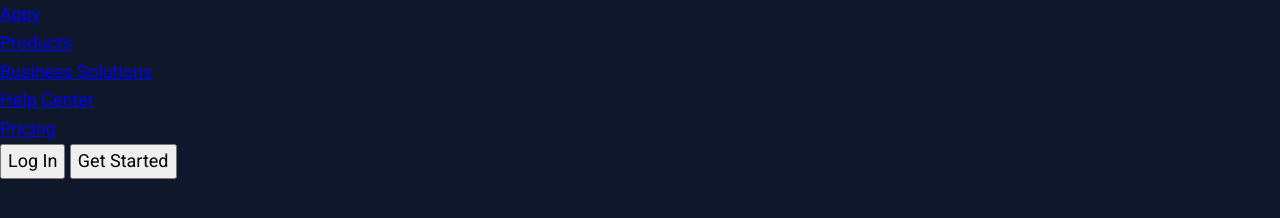
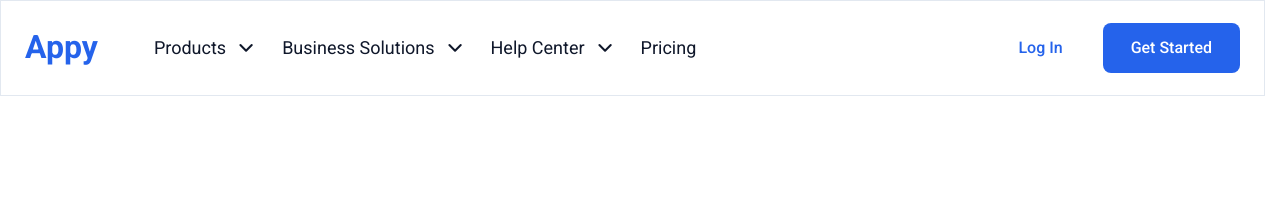
Before and after one commit to sbyrzhn/appy, a plain HTML site: page index.html in a window 1280 px wide. Drawn offline with Linux system fonts and the light colour scheme.

Commit message:
feat(header): add css styles

```diff
--- a/index.html
+++ b/index.html
@@ -8,6 +8,7 @@
 	</head>
 	<body>
 		<header class="header">
+			<div class="header-left">
 				<a href="/" class="logo">Appy</a>
 				<nav class="header-menu">
 					<ul class="header-menu-list">
@@ -27,9 +28,10 @@
 						</li>
 					</ul>
 				</nav>
+			</div>
 			<div class="header-actions">
-				<button type="button" class="header-login-button">Log In</button>
-				<button type="button" class="header-get-started-button">
+				<button type="button" class="header-login-button button">Log In</button>
+				<button type="button" class="header-get-started-button button">
 					Get Started
 				</button>
 			</div>
--- a/styles/base/globals.css
+++ b/styles/base/globals.css
@@ -3,8 +3,13 @@ body {
 	font-weight: 400;
 	line-height: 1.6;
 	font-family: var(--font-family);
-	background-color: var(--color-dark);
-	color: var(--color-light-gray);
+	background-color: var(--color-light);
+	color: var(--color-dark);
+}
+
+a {
+	color: var(--color-dark);
+	text-decoration: none;
 }
 
 h2 {
--- /dev/null
+++ b/styles/blocks/header.css
@@ -0,0 +1,64 @@
+.header {
+	display: flex;
+	align-items: center;
+	justify-content: space-between;
+	column-gap: 24px;
+	padding-inline: 24px;
+	height: 96px;
+	border: 1px solid #e2e8f0;
+}
+
+.header-left {
+	display: flex;
+	align-items: center;
+	column-gap: 48px;
+}
+
+.logo {
+	font-size: 32px;
+	font-weight: 700;
+	color: var(--color-accent);
+}
+
+.header-menu-list {
+	display: flex;
+	column-gap: 8px;
+}
+
+.header-menu-link {
+	display: inline-flex;
+	align-items: center;
+	padding: 12px 8px;
+	column-gap: 8px;
+}
+
+.header-menu-link.has-dropdown::after {
+	content: "";
+	width: 24px;
+	height: 24px;
+	background: url("../../assets/icons/chevron-down.svg") center/cover no-repeat;
+}
+
+.header-actions {
+	display: flex;
+	column-gap: 16px;
+}
+
+.button {
+	font-weight: 500;
+	font-size: 16px;
+	color: var(--color-light);
+	background-color: var(--color-accent);
+	border-radius: var(--border-radius);
+	border: none;
+}
+
+.header-login-button {
+	color: var(--color-accent);
+	background-color: transparent;
+	padding: 12px 24px;
+}
+
+.header-get-started-button {
+	padding: 12px 28px;
+}
--- a/styles/main.css
+++ b/styles/main.css
@@ -3,3 +3,5 @@
 @import url("./base/variables.css");
 @import url("./base/globals.css");
 @import url("./base/utils.css");
+
+@import url("./blocks/header.css");
```
Also changed, not shown: assets/icons/chevron-down.svg (added). Lines whose indentation alone changed are shown as unchanged.
